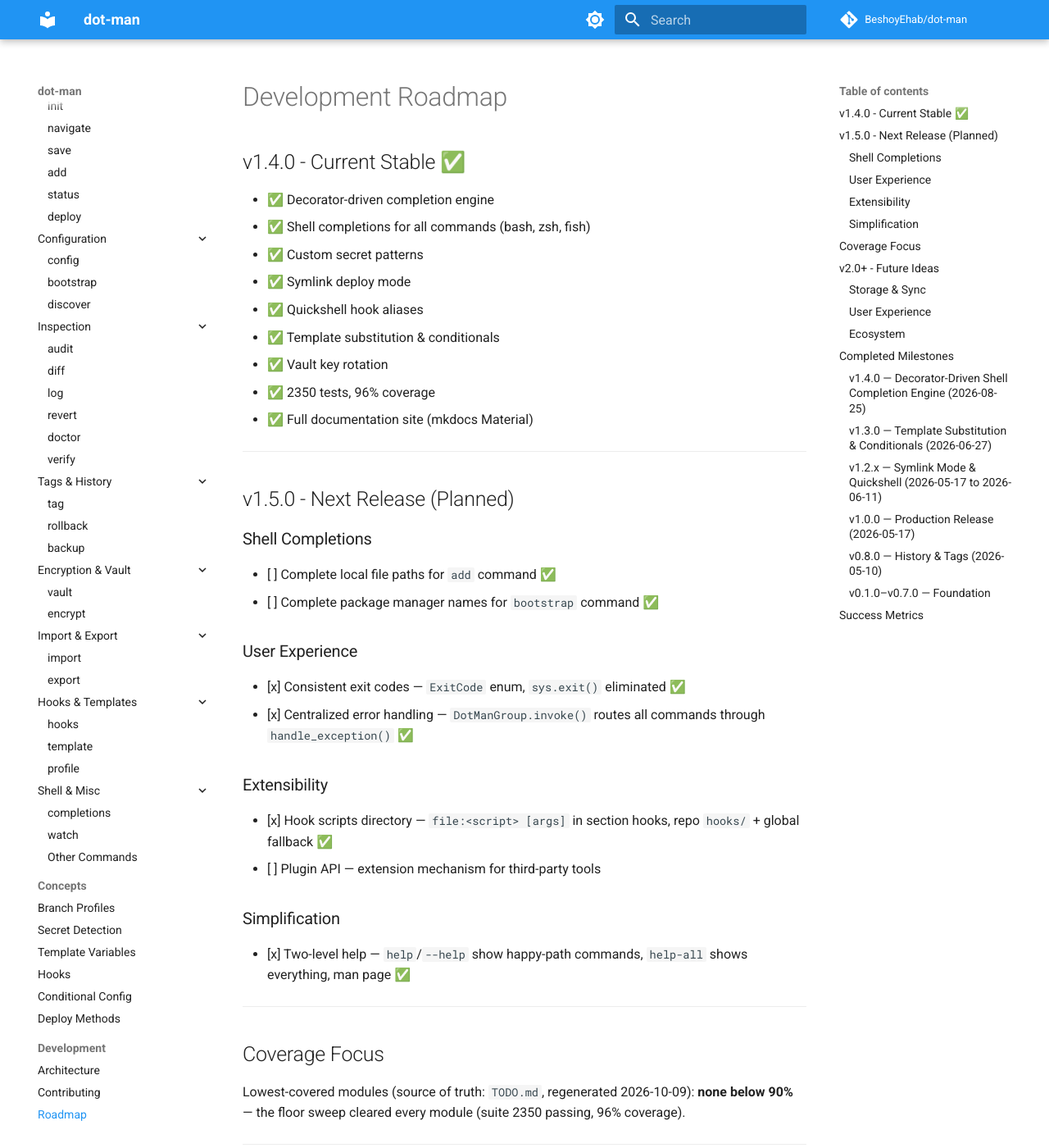
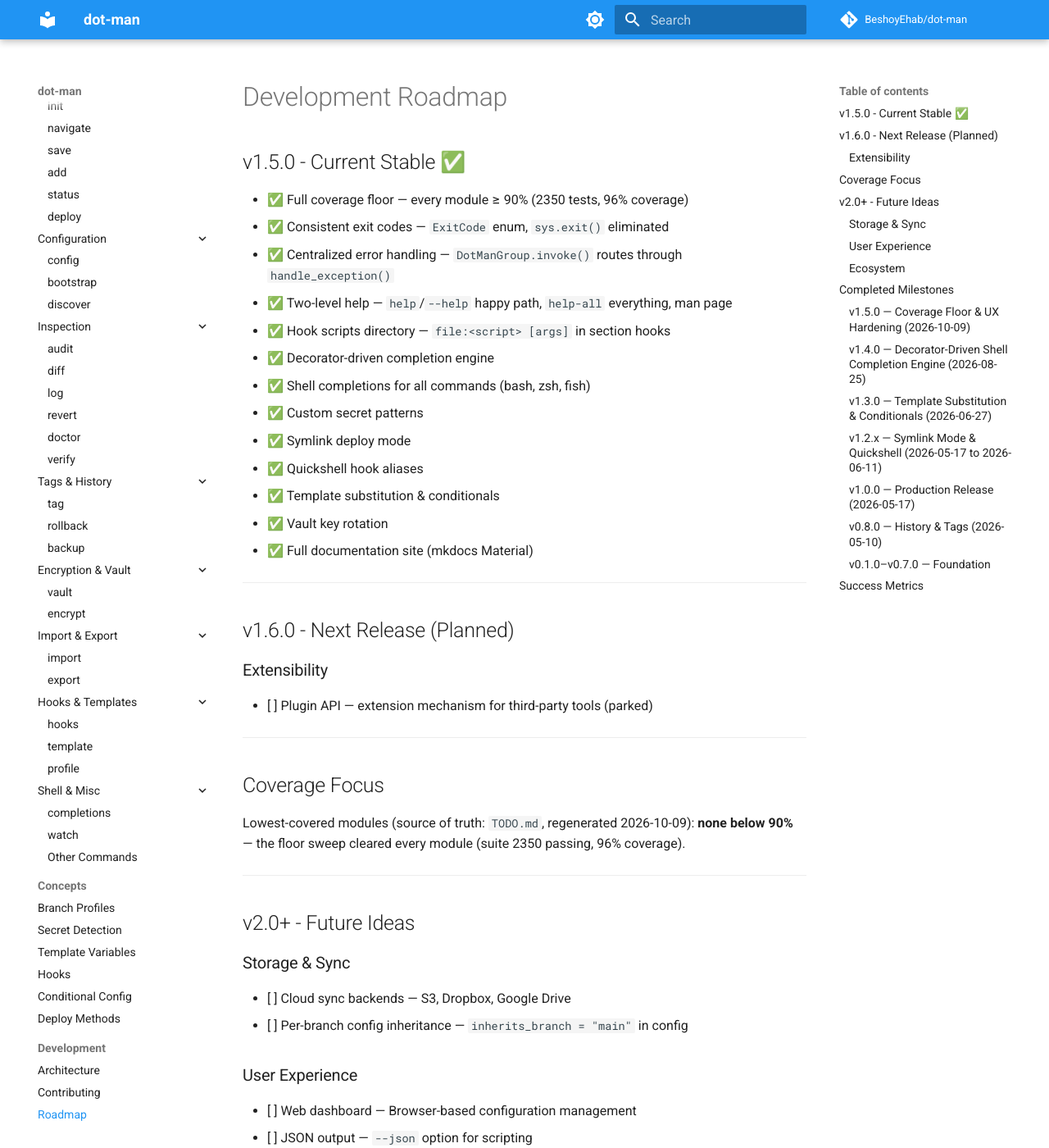
Before and after one commit to BeshoyEhab/dot-man, an MkDocs documentation site: the page built from docs/roadmap.md, in a window 1280 px wide and 1400 px high. Shown: the whole window at 82% size. Built offline with MkDocs 1.6.1 and Material for MkDocs 9.7.7, drawn with Linux system fonts in a browser that asks for light colours; comment, search, counter and statistics services are not loaded; some of the changed text lies outside the part shown.

Commit message:
chore(release): v1.5.0
Cut the release covering the full coverage floor (every module >=90%,
suite 2350 passing, 96%), the revert -c / shared_sync / verify bug
fixes, two-level help, ExitCode + centralized error handling, hook
scripts directory, and template vars in config values.

CHANGELOG Unreleased moved to [1.5.0] - 2026-10-09; version bumped in
pyproject.toml, dot_man/__init__.py, uv.lock, and the man page; status
and metrics synced across TODO, README, roadmap, and AGENTS, with the
AGENTS priorities refreshed (simplification, floor, and hook-schema
tracks completed; only v2.0 removals and parked Plugin API remain).

```diff
--- a/docs/roadmap.md
+++ b/docs/roadmap.md
@@ -1,7 +1,12 @@
 # Development Roadmap
 
-## v1.4.0 - Current Stable ✅
+## v1.5.0 - Current Stable ✅
 
+- ✅ Full coverage floor — every module ≥ 90% (2350 tests, 96% coverage)
+- ✅ Consistent exit codes — `ExitCode` enum, `sys.exit()` eliminated
+- ✅ Centralized error handling — `DotManGroup.invoke()` routes through `handle_exception()`
+- ✅ Two-level help — `help`/`--help` happy path, `help-all` everything, man page
+- ✅ Hook scripts directory — `file:<script> [args]` in section hooks
 - ✅ Decorator-driven completion engine
 - ✅ Shell completions for all commands (bash, zsh, fish)
 - ✅ Custom secret patterns
@@ -9,31 +14,15 @@
 - ✅ Quickshell hook aliases
 - ✅ Template substitution & conditionals
 - ✅ Vault key rotation
-- ✅ 2350 tests, 96% coverage
 - ✅ Full documentation site (mkdocs Material)
 
 ---
 
-## v1.5.0 - Next Release (Planned)
-
-### Shell Completions
-
-- [ ] Complete local file paths for `add` command ✅
-- [ ] Complete package manager names for `bootstrap` command ✅
-
-### User Experience
-
-- [x] Consistent exit codes — `ExitCode` enum, `sys.exit()` eliminated ✅
-- [x] Centralized error handling — `DotManGroup.invoke()` routes all commands through `handle_exception()` ✅
+## v1.6.0 - Next Release (Planned)
 
 ### Extensibility
 
-- [x] Hook scripts directory — `file:<script> [args]` in section hooks, repo `hooks/` + global fallback ✅
-- [ ] Plugin API — extension mechanism for third-party tools
-
-### Simplification
-
-- [x] Two-level help — `help`/`--help` show happy-path commands, `help-all` shows everything, man page ✅
+- [ ] Plugin API — extension mechanism for third-party tools (parked)
 
 ---
 
@@ -64,6 +53,15 @@ below 90%** — the floor sweep cleared every module (suite 2350 passing, 96% co
 ---
 
 ## Completed Milestones
+
+### v1.5.0 — Coverage Floor & UX Hardening (2026-10-09)
+- ✅ Full coverage floor — every module ≥ 90% (suite 2350 passing, 96% coverage)
+- ✅ Consistent exit codes — `ExitCode` enum, `sys.exit()` eliminated
+- ✅ Centralized error handling — `DotManGroup.invoke()` routes through `handle_exception()`
+- ✅ Two-level help — `help`/`--help` happy path, `help-all` everything, man page
+- ✅ Hook scripts directory — `file:<script> [args]` in section hooks, repo `hooks/` + global fallback
+- ✅ Path completions for `add`, package-manager completions for `bootstrap`
+- ✅ Bug fixes — `revert -c` section paths, `shared_sync` branch exclusion, `verify` broken symlinks
 
 ### v1.4.0 — Decorator-Driven Shell Completion Engine (2026-08-25)
 - ✅ `@completes(path, param=...)` decorator registry
--- a/dot_man/__init__.py
+++ b/dot_man/__init__.py
@@ -1,4 +1,4 @@
 """dot-man: Dotfile manager with git-powered branching."""
 
-__version__ = "1.4.0"
+__version__ = "1.5.0"
 __author__ = "Bishoy Ehab"
--- a/pyproject.toml
+++ b/pyproject.toml
@@ -1,6 +1,6 @@
 [project]
 name = "dotman-git"
-version = "1.4.0"
+version = "1.5.0"
 description = "Dotfile manager with git-powered branching"
 readme = "README.md"
 requires-python = ">=3.10"
```
Also changed, not shown: AGENTS.md (+10 -7 lines), CHANGELOG.md (+2 -0 lines), README.md (+1 -1 lines), TODO.md (+2 -2 lines), 2 other files.
